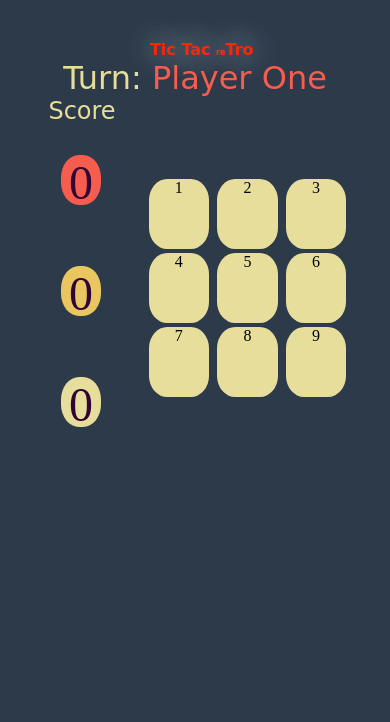
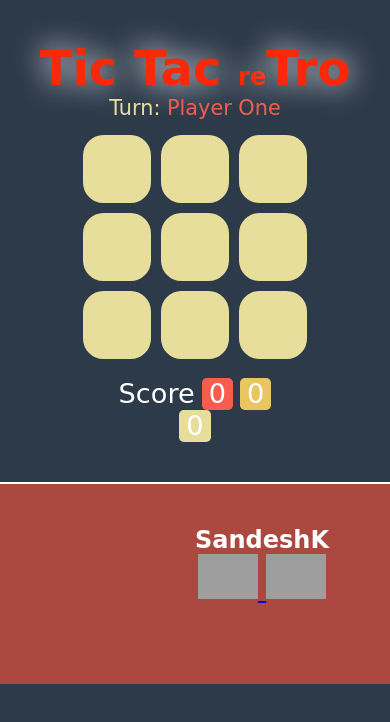
Before and after one commit to deesk/Tic-Tac-Toe, a plain HTML site: page index.html in a window 390 px wide. Drawn offline with nearby package versions, Linux system fonts and the light colour scheme; grey boxes are pictures that could not be loaded; a web font is replaced by a local one.

Commit message:
css updated

```diff
--- a/css/style.css
+++ b/css/style.css
@@ -1,29 +1,32 @@
-
 
 body , .main , .grid-wrap {
 background: #2d3a4a;
+margin: 0;
 }
 .title {
+  display: inline-block;
   font-family: 'Sancreek', cursive;
   font-size: 2em;
   color: #f92809;
 }
 h1 {
+  display: inline-block;
   margin: 0;
-    padding-left: 4%;
   text-shadow: 0px 0px 30px white
 }
-h1 > spam {
+h1 > span {
   font-size: 0.5em;
 }
 
 .main {
   margin: 30px auto ;
-  width: 70%;
+  width: 660px;
   text-align: center;
 }
 
 .turn {
+  display: inline-block;
+  width: 100%;
   font-family: 'Sancreek', cursive;
   color: #e7de9b;
   font-size: 2em;
@@ -32,31 +35,28 @@ h1 > spam {
 .grid-wrap , .playAgain {
   display: inline-block;
   border-radius: 10%;
-  margin: 31px auto;;
-  width: 40%;
+  width: 50%;
   text-align: center;
 }
 
 .grid-wrap {
+  position: relative;
   padding: 10px;
-  margin-top: 2px;
+  margin: 2px;
 }
 
 .scoreList {
   display: inline-block;
-  width: 30%;
-  /*height: 470px;*/
-
+  width: 53%;
   color: #320435;
-  vertical-align: top;
+  font-size: 1.7em
 }
-
 
 .grid {
   display: inline-block;
   margin: 1%;
-  width: 30%;
-  height: 124px;
+  width: 100px;
+  height: 100px;
   background-color: #e7de9b;
   cursor: pointer;
   border-radius: 30%;
@@ -64,53 +64,58 @@ h1 > spam {
 
 .playerOne {
   background-color: #f65d4f;
+  color: white;
 }
 
 .playerTwo {
   background-color: #e9c660;
+  color: white;
 }
 
 .playAgain {
   background-color: #eb5612;
   opacity: 0.9;
   font-family: 'Sancreek', cursive;
-  font-size: 3em;
-  color: #320435;
+  font-size: 1.5em;
+  color: white;
 
-  position: fixed;
-  top: 45%;
-  left: 44%;
-  width: 32%;
-  height: 28%;
+  position: absolute;
+  top: 34%;
+  left: 18%;
+  height: 31%;
+  width: 62%;
 }
 
-
 .score {
-    margin: 10px 29% 27px 29%;
-    width: 28%;
-    height: 90px;
-    border-radius:45%
+  display: inline-block;
+  width: 17%;
+  border-radius:15%
 }
 
-  .scoreList > p {
+.scoreList > h2 {
   margin: 0;
   font-family: 'Sancreek', cursive;
   color: #e7de9b;
-    font-size: 3em;
 }
 
 .draw {
   background-color: #e7de9b;
+  color: black;
 }
 
 .playAgain > p {
-  margin: 8% 8% 1% 8%;
+  margin: 6% 8% 1% 8%;
 }
 
-.drawScore, .p1Score, .p2Score {
-  font-size: 4em;
-  padding: 6%;
-  margin-top: 10px;
+.scoreList p {
+  font-family: 'Sancreek', cursive;
+  display: inline-block;
+  color: white;
+  margin: 0;
+}
+
+.score p {
+  margin: 0;
 }
 
 .turn {
@@ -125,63 +130,63 @@ h1 > spam {
   color: #e9c660;
 }
 
+footer {
+  position : relative;
+  text-align: center;
+  border-top: 2px solid white;
+  background-color: #ab4940;
+  height: 200px;
+}
 
-@media screen and (max-width: 500px) {
+.footnote {
+  margin: 0;
+  position: absolute;
+  top: 21%;
+  font-family: 'Sancreek', cursive;
+  display: inline-block;
+}
+.footnote h2 {
+  color: white;
+  margin: 0;
+}
+
+.footnote img {
+  width: 60px;
+}
+
+
+@media screen and (max-width: 660px) {
 
   .main {
     margin: 40px auto ;
-    width: 90%;
+    width: 350px;
     text-align: center;
   }
 
-
-    h1 {
-      font-size: .5em;
-    }
-
-    .grid-wrap , .playAgain {
-
-      width: 60%;
-      margin-top: 70px;
+  .grid-wrap {
+    width: 87%;
   }
 
   .grid {
+    width: 68px;
+    height: 68px;
+  }
 
-      width: 30%;
-      height: 70px;
+  .title {
+    font-size: 1.5em;
+  }
+
+  .turn {
+    font-size: 1.3em;
   }
 
   .scoreList {
-      width: 30%;
-    }
-    .score {
-      margin: 30px 29% 61px 29%;
-      width: 40%;
-      height: 50px;
-    }
-
-    .scoreList > p {
-      margin: 0;
-      font-size: 1.5em;
+    font-size: 1.7em;
   }
 
   .playAgain {
-      font-size: 1.5em;
-      color: #320435;
-
-      position: fixed;
-      top: 24%;
-      left: 44%;
-      width: 32%;
-      height: 28%;
+    font-size: 1.1em;
   }
-
-    .drawScore, .p1Score, .p2Score {
-      font-size: 3em;
-      padding: 0%;
-    }
-
-
 }
 
 .playAgain-btn {
@@ -193,7 +198,7 @@ h1 > spam {
 	background:-webkit-linear-gradient(top, #768d87 5%, #6c7c7c 100%);
 	background:-o-linear-gradient(top, #768d87 5%, #6c7c7c 100%);
 	background:-ms-linear-gradient(top, #768d87 5%, #6c7c7c 100%);
-	background:linear-gradient(to bottom, #768d87 5%, #6c7c7c 100%);
+	background:linear-gradient(to bottom, #2d3a4a 5%, #6c7c7c 100%);
 	filter:progid:DXImageTransform.Microsoft.gradient(startColorstr='#768d87', endColorstr='#6c7c7c',GradientType=0);
 	background-color:#943a3a;
 	-moz-border-radius:5px;
@@ -202,11 +207,10 @@ h1 > spam {
 	border:1px solid #566963;
 	display:inline-block;
 	cursor:pointer;
-	color:#e62e1d;
-  font-family: 'Fascinate Inline', cursive;
-	font-size:0.4em;
-	font-weight:bold;
-	padding:11px 23px;
+	color:#ecf0f1;
+  font-family: 'Sancreek', cursive;
+	font-size:1em;
+	padding:6px 9px;
 	text-decoration:none;
 	/*text-shadow:0px -1px 0px #2b665e;*/
 }
--- a/index.html
+++ b/index.html
@@ -7,50 +7,54 @@
   <title>Document</title>
   <link rel="stylesheet" href="css/style.css">
   <link href="https://fonts.googleapis.com/css?family=Fascinate+Inline|Sancreek" rel="stylesheet">
+</head>
 
-
-
-</head>
 <body>
 
   <div class="main">
     <div class="title">
-    <h1> Tic Tac <spam>re</spam>Tro</h1>
+      <h1> Tic Tac <span>re</span>Tro</h1>
     </div>
-   <p class= "turn"> Turn: <spam class="turnPlayerOne"> Player One </spam> </p>
+
+    <p class= "turn"> Turn: <span class="turnPlayerOne"> Player One </span> </p>
+
+    <div class="grid-wrap">
+      <div class="grid"> </div>
+      <div class="grid"> </div>
+      <div class="grid"> </div>
+
+      <div class="grid"> </div>
+      <div class="grid"> </div>
+      <div class="grid"> </div>
+
+      <div class="grid"> </div>
+      <div class="grid"> </div>
+      <div class="grid"> </div>
+    </div>
 
     <div class="scoreList">
       <p>  Score </p>
       <div class='score playerOne'><p  class="p1Score"> 0 </p></div>
       <div class='score playerTwo p2'> <p class="p2Score"> 0 </p> </div>
       <div class='score draw'> <p class='drawScore'> 0 </p></div>
-
-
-  </div>
-
-
-    <div class="grid-wrap">
-
-        <div class="grid">1 </div>
-        <div class="grid">2 </div>
-        <div class="grid"> 3</div>
-
-        <div class="grid">4 </div>
-        <div class="grid"> 5</div>
-        <div class="grid">6 </div>
-
-        <div class="grid">7 </div>
-        <div class="grid"> 8</div>
-        <div class="grid"> 9</div>
-
     </div>
 
   </div>
 
+  <footer>
+    <div class='footnote'>
+      <h2> SandeshK <h2>
+      <a href="https://www.linkedin.com/in/de-sandesh/" target="_blank">
+        <img src="http://www.freeiconspng.com/uploads/linkedin-icon-14.png">
+      </a>
+      <a href="https://github.com/deesk/Tic-Tac-reTro" target="_blank">
+        <img src="https://upload.wikimedia.org/wikipedia/commons/thumb/e/eb/Ei-sc-github.svg/768px-Ei-sc-github.svg.png">
+      </a>
+    </div>
+  </footer>
   <script src="https://code.jquery.com/jquery-3.1.1.js"
   integrity="sha256-16cdPddA6VdVInumRGo6IbivbERE8p7CQR3HzTBuELA="
   crossorigin="anonymous"></script>
-
   <script src="ticTacToe.js"> </script>
 </body>
 </html>
--- a/ticTacToe.js
+++ b/ticTacToe.js
@@ -1,4 +1,4 @@
-console.log("Tic Tac Toe");
+console.log("Tic Tac reTro");
 
 var allPatterns = [
   {winningPatterns : [
@@ -13,58 +13,39 @@ var playerTwo = allPatterns[2];
 var win = false;
 var drawScore = 0;
 
-//current selected grid by player assined in playGame() & playAgain();
-// var currentGrid;
-
 // this adds value form 1 to 9 to all 9 grids
 var setPatternToGrid = function (){
-
   var grid = $('.grid');
-
     for(var i = 0 ; i < grid.length ; i++){
     grid[i].value = i + 1 ;
   }
 }
 
 var playAgainDilogBox = function(player){
-
   var resetGame = function(){
-
     playerOne.patterns.splice(0 , playerOne.patterns.length -1 );
     playerOne.patterns.pop();
     playerTwo.patterns.splice(0 , playerTwo.patterns.length -1);
     playerTwo.patterns.pop();
-
     $('.grid').removeClass('playerOne playerTwo');
     $('.playAgain').remove();
     win = false;
-  }
-    $('<div/>', {
-      class: 'playAgain'
-    }).appendTo('.main');
-
-    $('.playAgain').fadeIn('slow');
-
-    $('.playAgain').append('<p>' , $('<button class="playAgain-btn"/>').html('Play Again'));
-
-    $('.playAgain-btn').on('click' , function(event){
+  };
+  $('<div>', { class: 'playAgain'}).appendTo('.grid-wrap');
+  $('.playAgain').fadeIn();
+  $('.playAgain').append('<p>' , $('<button class="playAgain-btn">').html('Play Again'));
+  $('.playAgain-btn').on('click' , function(){
+    $('.playAgain').fadeOut('slow');
     resetGame();
-
-          $('.playAgain').fadeOut('slow');
-
   });
-
   if (win === true){
-
     $('.playAgain > p').html(player.name + ' Wins');
-
     //adding and updating sore card
     if(playerOne.name === player.name){
       $('.p1Score').html(player.score += 1);
     } else {
       $('.p2Score').html(player.score += 1);
     }
-
   }else {
     $('.playAgain > p').html('Draw');
     //adding and updating sore card
@@ -72,13 +53,11 @@ var playAgainDilogBox = function(player){
   }
 }
 
-
 var countMatchedPatterns = function(player) {
   var winningScore;
-    $.each(winPattern, function(wIndex, wElem){ // w: Winptterns Index & element
-
+  // w: Winptterns Index & element
+  $.each(winPattern, function(wIndex, wElem){
     var count = 0;
-
     $.each(player.patterns, function(index, element){
       if($.inArray(element,wElem) !== -1){
       // console.log('inA: '+element , wElem)
@@ -86,56 +65,38 @@ var countMatchedPatterns = function(player) {
         // console.log("COUNT:" + count);
         if(count === 3){
         // console.log("return "+  count);
-
           winningScore = count;
         }
       }
     })
-          console.log("................................");
   })
   return  winningScore;
 }
 
 var checkWinPatternMatch = function(player){
-
   if(countMatchedPatterns(player) >= 3){
-
     win = true;
     playAgainDilogBox(player);
   }
-
 }
-
-
-
 var draw = function(playerOne, playerTwo, player){
-
   var  totalPlayersPatterns = playerOne.patterns.length + playerTwo.patterns.length
-
   if( (totalPlayersPatterns === 9 ) && (win === false)){
-
     playAgainDilogBox(player);
   }
 }
 
 var playGame = function(){
-
   setPatternToGrid();
-
   var currentPlayer = playerOne;  //player one first turn
 
   $('.grid').on('click' , function(event){
-    // alert('grid clicked');
-
     if (win === false){
       var currentGrid = $(this);
     }
-
     if(currentGrid.hasClass('playerOne') || currentGrid.hasClass('playerTwo')){
       // do nothing as current grid has already been selected
-
     }else {
-
       if(currentPlayer === playerOne){
         currentGrid.addClass('playerOne');
         // recording patterns of each player
@@ -144,24 +105,19 @@ var playGame = function(){
         checkWinPatternMatch(currentPlayer);
         draw(playerOne, playerTwo, currentPlayer);
 
-          $('.turn > spam').html(currentPlayer.name).removeClass('turnPlayerOne')
+        $('.turn > span').html(currentPlayer.name).removeClass('turnPlayerOne')
         currentPlayer = playerTwo;
-          $('.turn > spam').html(currentPlayer.name).addClass('turnPlayerTwo');
-
+        $('.turn > span').html(currentPlayer.name).addClass('turnPlayerTwo');
       }else {
-          console.log('sdfsdf')
         currentGrid.addClass('playerTwo');
         // recording patterns of each player
         currentPlayer.patterns.push(this.value);
 
         checkWinPatternMatch(currentPlayer);
         draw(playerOne, playerTwo, currentPlayer);
-
-          $('.turn > spam').html(currentPlayer.name).removeClass('turnPlayerTwo')
-
+        $('.turn > span').html(currentPlayer.name).removeClass('turnPlayerTwo')
         currentPlayer = playerOne;
-          $('.turn  > spam' ).html(currentPlayer.name).addClass('turnPlayerOne');
-
+        $('.turn  > span' ).html(currentPlayer.name).addClass('turnPlayerOne');
       }
     }
   })
```
Also changed, not shown: 1 other file. Lines whose indentation alone changed are shown as unchanged.
